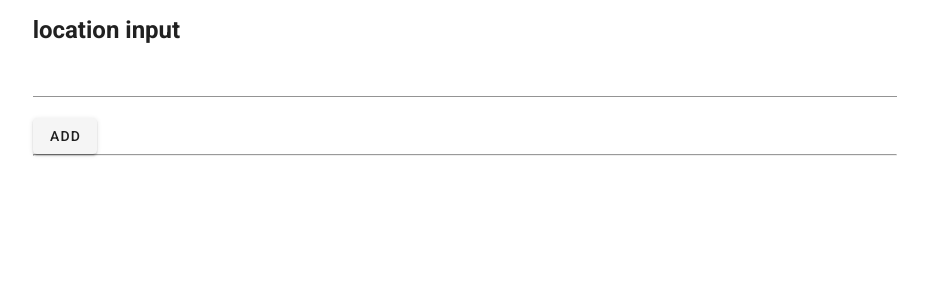
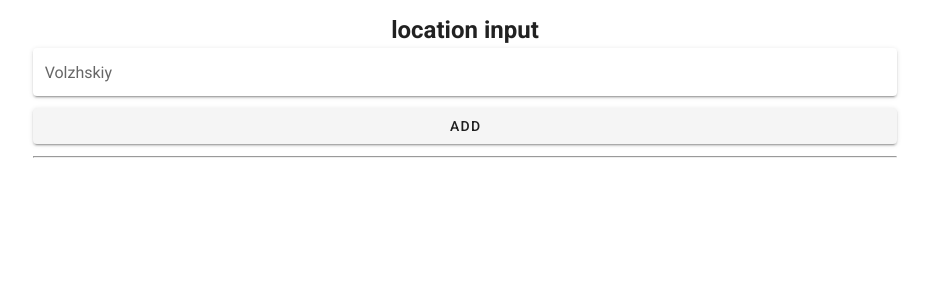
Before and after one commit to tsepo4kin/weather, a Vue app: page / in a window 1280 px wide. Shown: the top 300 px of the page, without its empty margins (175-1104 px from the left). Built offline with nearby package versions, Linux system fonts and the light colour scheme.

Commit message:
fix input field

```diff
--- a/src/App.vue
+++ b/src/App.vue
@@ -41,7 +41,7 @@ export default {
   },
 
   created() {
-    this.locations = JSON.parse(localStorage.getItem("weatherLocations"));
+    this.locations = JSON.parse(localStorage.getItem("weatherLocations")) || [];
   },
 
   data: () => ({
--- a/src/components/InputLocation.vue
+++ b/src/components/InputLocation.vue
@@ -1,8 +1,14 @@
 <template>
   <div>
-    <h2>location input</h2>
-    <v-text-field v-model="cityTitle"></v-text-field>
-    <v-btn @click="addNewLocation">add</v-btn>
+    <h2 class="text-center">location input</h2>
+    <v-text-field
+      solo
+      hide-details="true"
+      clearable
+      label="Volzhskiy"
+      v-model="cityTitle"
+    ></v-text-field>
+    <v-btn class="my-3" block @click="addNewLocation">add</v-btn>
   </div>
 </template>
 
```
